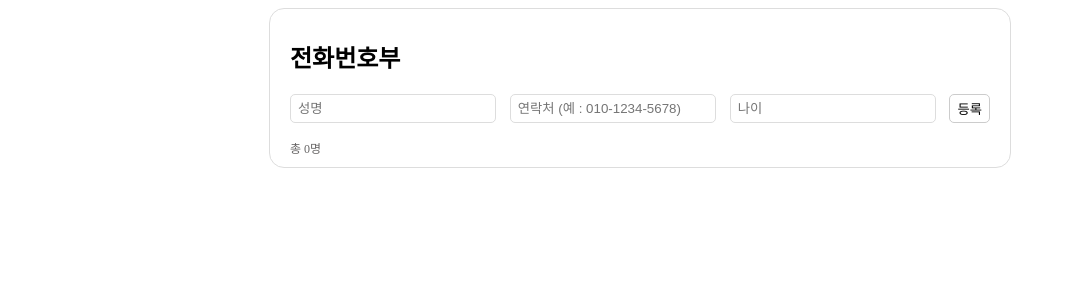
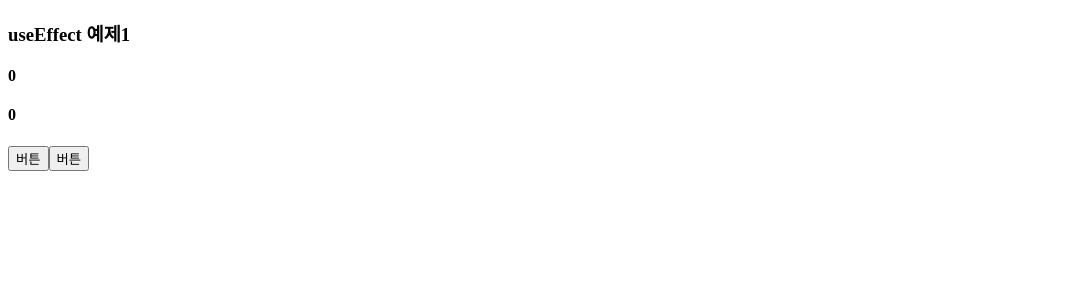
Before and after one commit to JeonghoonAHN0510/250526_Web_Spring2, a React (Vite) app in the folder src/main/reactapp/: page / in a window 1280 px wide. Shown: the top 300 px of the page, without its empty margins (0-1066 px from the left). Built offline with nearby package versions, Linux system fonts and the light colour scheme.

Commit message:
study[React] : useEffect

```diff
--- /dev/null
+++ b/src/main/reactapp/src/example/Day03/Component8.jsx
@@ -0,0 +1,31 @@
+import { useEffect, useState } from "react"
+
+export default function Component8( props ){
+    // React Hook : 1. useState 2. useEffect ···
+    // [ useEffect ] : 특정한 시점(생명 주기)에 함수를 실행
+    // 시점 : 컴포넌트 탄생(실행), 컴포넌트 재실행, 컴포넌트 죽음(종료)
+    // useEffect( 함수명 ) or useEffect( ( ) => { }, [ ] )
+    // [ ] : 의존성 배열 -> 상태변수를 대입하여 상태변수가 재렌더링되면, useEffect를 실행한다.
+
+    // 1. 컴포넌트 실행될 때마다 실행
+    useEffect( ( ) => { console.log('[1] 컴포넌트 실행마다') } );
+
+    // 2. 컴포넌트 최소실행 + 특정 상태의 변경
+    const [ count1, setCount1 ] = useState( 0 );
+    const [ count2, setCount2 ] = useState( 0 );
+    useEffect( ( ) => { console.log('[2] 컴포넌트 최초실행 + 특정 상태변경') }, [ count1 ] );
+    // count의 상태가 변경되면(setCount), useEffect를 실행한다.
+
+    // 3. 컴포넌트 최초실행에만
+    useEffect( ( ) => { console.log('[3] 컴포넌트 최초실행') }, [ ] );
+
+    return(
+        <>
+        <h3> useEffect 예제1 </h3>
+        <h4> {count1} </h4>
+        <h4> {count2} </h4>
+        <button onClick={ (e) => { setCount1(count1 + 1) }}> 버튼 </button>
+        <button onClick={ (e) => { setCount2(count2 + 1) }}> 버튼 </button>
+        </>
+    ) // return end
+} // func end
--- a/src/main/reactapp/src/main.jsx
+++ b/src/main/reactapp/src/main.jsx
@@ -57,7 +57,7 @@ const create = createRoot( root );
 // import Component6 from './example/Day02/Component6.jsx';
 // import Component7 from './example/Day02/Component7.jsx';
 // import Task3 from './example/Day02/Task3';
-import Task4 from './example/Day02/Task4';
+// import Task4 from './example/Day02/Task4';
 
 // 5. 렌더링하기 -> create.render()
 // create.render( <Component4/> );
@@ -65,4 +65,11 @@ import Task4 from './example/Day02/Task4';
 // create.render( <Component6/> );
 // create.render( <Component7/> );
 // create.render( <Task3/> );
-create.render( <Task4/> );
+// create.render( <Task4/> );
+
+// ================================= Day03 =================================
+// 4. 렌더링할 컴포넌트 import하기
+import Component8 from './example/Day03/Component8';
+
+// 5. 렌더링하기 -> create.render()
+create.render( <Component8/> );
```
